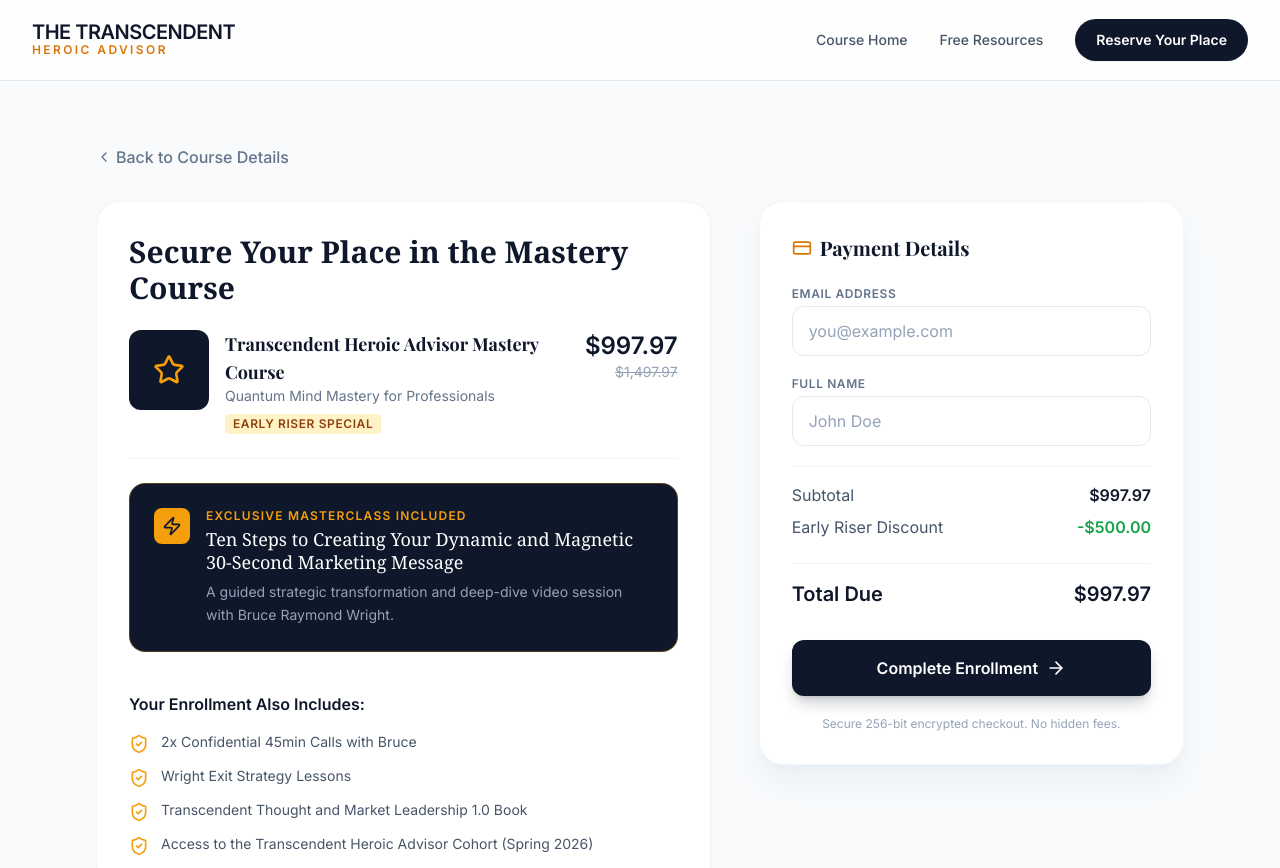
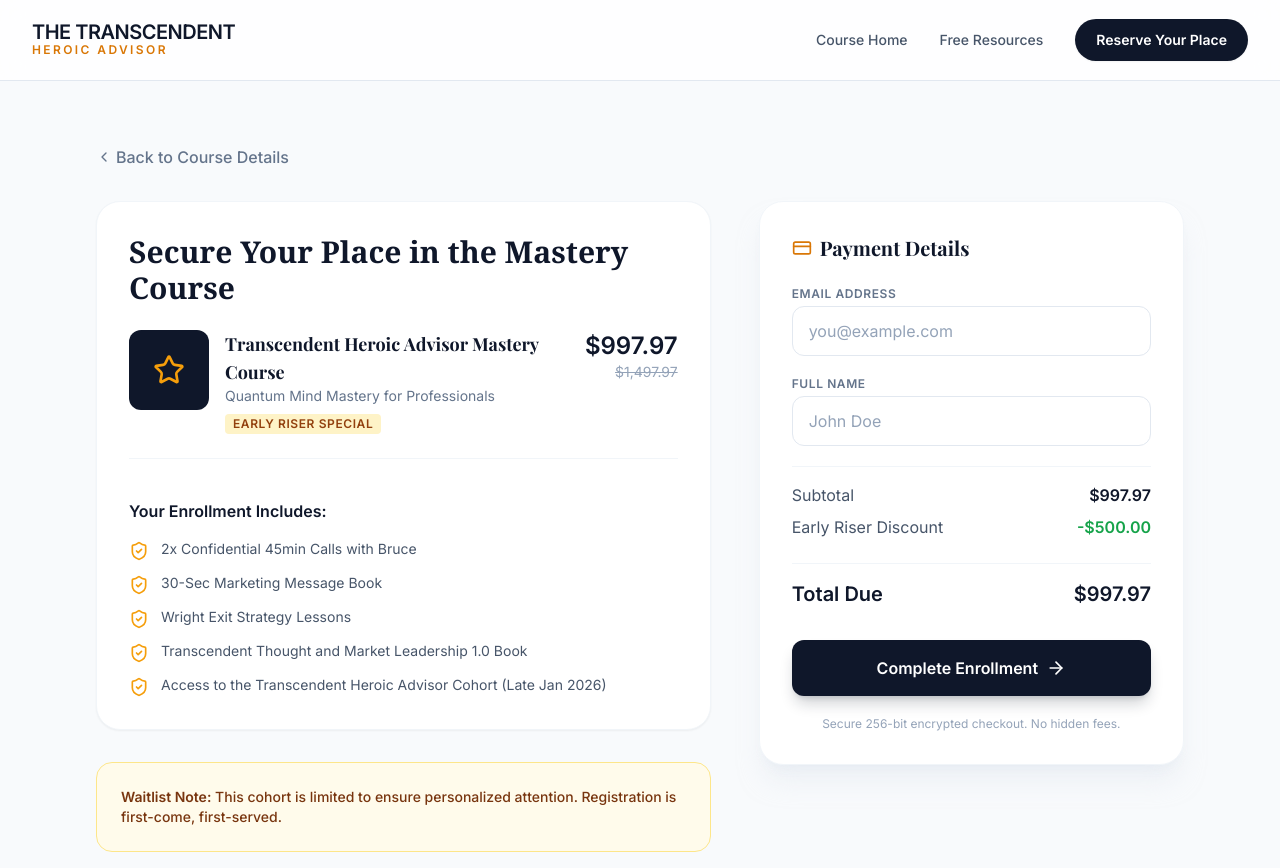
Before and after one commit to jasoncrossman/transcendent-heroic-advisor, a React (Vite) app: page /#/purchase in a window 1280 px wide. Shown: the top 868 px of the page. Built offline with nearby package versions, Linux system fonts and the light colour scheme.

Commit message:
Update PurchasePage.tsx

```diff
--- a/pages/PurchasePage.tsx
+++ b/pages/PurchasePage.tsx
@@ -1,6 +1,6 @@
 import React, { useState } from 'react';
 import { Link } from 'react-router-dom';
-import { ShieldCheck, CreditCard, ChevronLeft, ArrowRight, Star, Zap } from 'lucide-react';
+import { ShieldCheck, CreditCard, ChevronLeft, ArrowRight, Star } from 'lucide-react';
 
 const PurchasePage: React.FC = () => {
   const [email, setEmail] = useState('');
@@ -11,6 +11,7 @@ const PurchasePage: React.FC = () => {
     e.preventDefault();
     setIsLoading(true);
 
+    // This payload is optimized for Zapier Catch Hooks
     const payload = {
       email: email.trim(),
       full_name: fullName.trim(),
@@ -18,22 +19,24 @@ const PurchasePage: React.FC = () => {
     };
 
     try {
+      // Sending to your verified Zapier Hook
       await fetch("https://hooks.zapier.com/hooks/catch/18380285/uwqwyud/", {
         method: "POST",
-        // @ts-ignore
-        mode: "no-cors",
+        mode: "no-cors", // Prevents CORS preflight issues with Zapier
         headers: {
           "Content-Type": "application/json",
         },
         body: JSON.stringify(payload),
       });
 
+      // Brief delay to ensure the request is dispatched before redirect
       setTimeout(() => {
         window.location.assign("https://zippi.link/exitstrategy");
       }, 100);
 
     } catch (error) {
       console.error("Submission error:", error);
+      // Fallback redirect
       window.location.assign("https://zippi.link/exitstrategy");
     }
   };
@@ -69,28 +72,16 @@ const PurchasePage: React.FC = () => {
                   </div>
                 </div>
 
-                {/* --- 30-SECOND MESSAGE FEATURED ITEM --- */}
-                <div className="bg-slate-900 rounded-2xl p-6 text-white relative overflow-hidden border border-amber-500/30">
-                  <div className="flex items-start gap-4 relative z-10">
-                    <div className="bg-amber-500 p-2 rounded-lg shrink-0">
-                      <Zap className="w-5 h-5 text-slate-900" />
-                    </div>
-                    <div>
-                      <h4 className="font-bold text-amber-500 uppercase text-xs tracking-widest mb-1">Exclusive Masterclass Included</h4>
-                      <p className="font-serif text-lg leading-tight mb-2">Ten Steps to Creating Your Dynamic and Magnetic 30-Second Marketing Message</p>
-                      <p className="text-slate-400 text-sm leading-relaxed">
-                        A guided strategic transformation and deep-dive video session with Bruce Raymond Wright.
-                      </p>
-                    </div>
-                  </div>
-                </div>
-
                 <div className="space-y-4 pt-4">
-                  <h4 className="font-bold text-slate-900">Your Enrollment Also Includes:</h4>
+                  <h4 className="font-bold text-slate-900">Your Enrollment Includes:</h4>
                   <ul className="space-y-3 text-sm text-slate-600">
                     <li className="flex items-start gap-3">
                       <ShieldCheck className="w-5 h-5 text-amber-500 shrink-0 mt-0.5" />
                       <span>2x Confidential 45min Calls with Bruce</span>
+                    </li>
+                    <li className="flex items-start gap-3">
+                      <ShieldCheck className="w-5 h-5 text-amber-500 shrink-0 mt-0.5" />
+                      <span>30-Sec Marketing Message Book</span>
                     </li>
                     <li className="flex items-start gap-3">
                       <ShieldCheck className="w-5 h-5 text-amber-500 shrink-0 mt-0.5" />
@@ -102,7 +93,7 @@ const PurchasePage: React.FC = () => {
                     </li>
                     <li className="flex items-start gap-3">
                       <ShieldCheck className="w-5 h-5 text-amber-500 shrink-0 mt-0.5" />
-                      <span>Access to the Transcendent Heroic Advisor Cohort (Spring 2026)</span>
+                      <span>Access to the Transcendent Heroic Advisor Cohort (Late Jan 2026)</span>
                     </li>
                   </ul>
                 </div>
```
